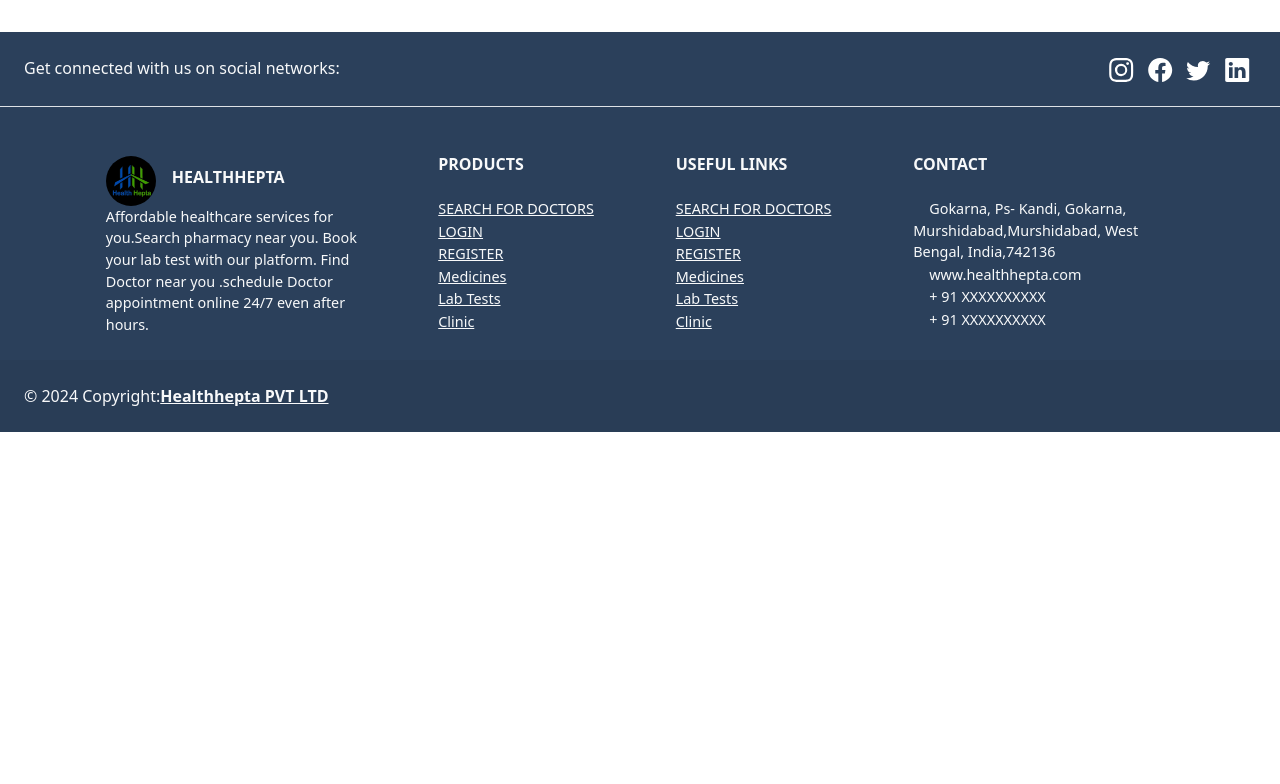
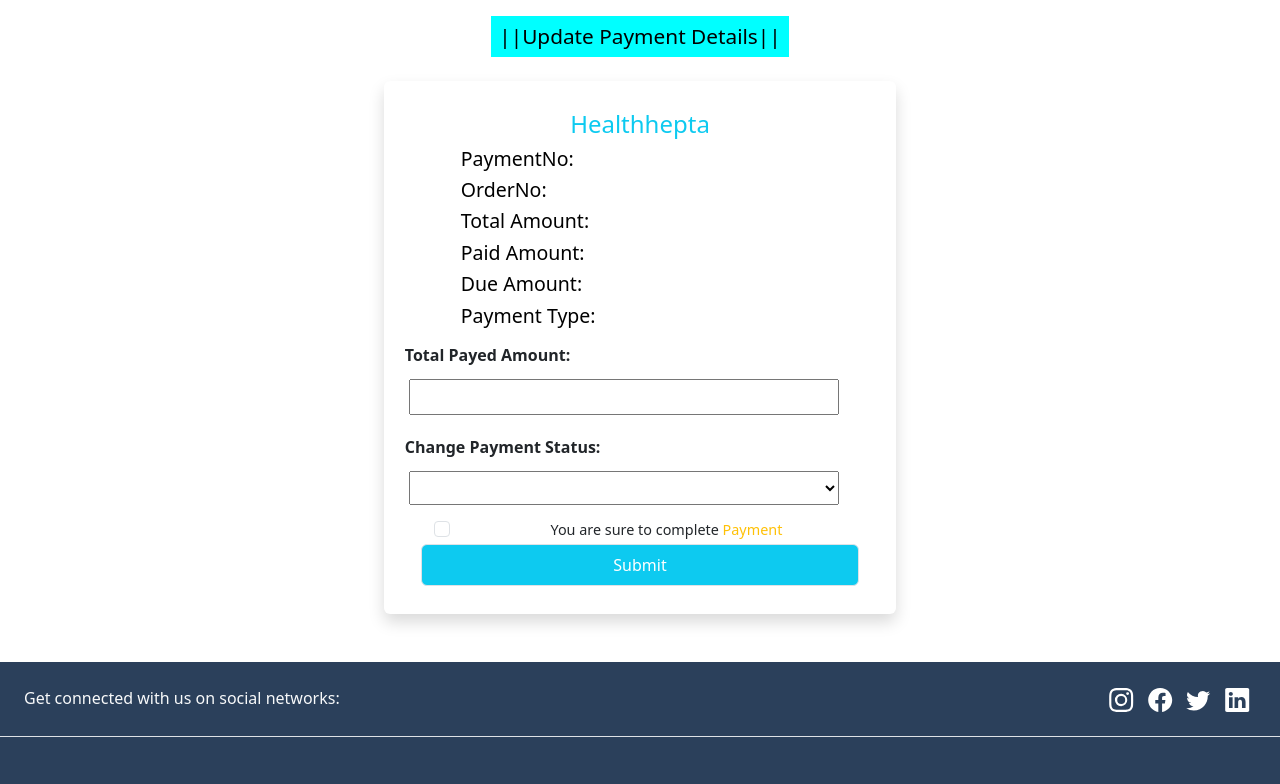
Before and after one commit to SUMAN-CHAND/HealthHeptaFrontEnd1, a React (Create React App) app: page /b2b/emp/payment/complete/action/1/1 in a window 1280 px wide. Shown: the top 784 px of the page. Built offline with nearby package versions, Linux system fonts and the light colour scheme; no server answers.

Commit message:
Commit on 20-03-2024 BY suman

```diff
--- a/src/App.js
+++ b/src/App.js
@@ -116,6 +116,7 @@
 const B2BSuperAdminOrderBill = lazy(() => import('./component/AdminPanel/B2BPanal.js/B2BSuperAdminOrderBill'));
 const AddProductBySubAdmin = lazy(() => import('./component/Service_Provider/AddProductBySubAdmin'));
 const B2BOrderAction = lazy(() => import('./component/AdminPanel/B2BPanal.js/B2BOrderAction'));
+const B2BPaymentCompleteAction = lazy(() => import('./component/AdminPanel/B2BPanal.js/B2BPaymentCompleteAction'));
 const LabStatusUpdate = lazy(() => import('./component/AdminPanel/LabStatusUpdate'));
 const PaymentCompleteAction = lazy(() => import('./component/AdminPanel/PaymentCompleteAction'));
 const PaymentCompleteActionBySub_Admin = lazy(() => import('./component/Service_Provider/PaymentCompleteActionBySub_Admin'));
@@ -211,6 +212,7 @@
               <Route path='/superadmin/b2b/orders/:id/:user_id/:product_id' element={<><Suspense fallback={<HashLoader color="#36d7b7" />}><B2BSuperAdminOrderBill /></Suspense></>} exact />
               <Route path='/superadmin/b2b/orders/action/:id/:user_id/:product_id' element={<><Suspense fallback={<HashLoader color="#36d7b7" />}><B2BOrderAction /></Suspense></>} exact />
               <Route path='/superadmin/labtest/action/:id' element={<><Suspense fallback={<HashLoader color="#36d7b7" />}><LabStatusUpdate /></Suspense></>} exact />
+              <Route path='/superadmin/b2b/payment/complete/action/:id/:user_id' element={<><Suspense fallback={<HashLoader color="#36d7b7" />}><B2BPaymentCompleteAction /></Suspense></>} exact />
 
             </Routes>
           </div>
@@ -300,6 +302,8 @@
               <Route path='/b2b/order' element={<><B2BHeader /><B2BHeader2 /> <Suspense fallback={<HashLoader color="#36d7b7" />}><B2bOrderPage /></Suspense></>} exact />
               <Route path='b2b/order/bill' element={<><B2BHeader /><B2BHeader2 /> <Suspense fallback={<HashLoader color="#36d7b7" />}><B2BOrderbill /></Suspense></>} exact />
               <Route path='/b2b/medicines/:selectLocation' element={<><B2BHeader /><B2BHeader2 /><Suspense fallback={<HashLoader color="#36d7b7" />}>< AllProductPage /></Suspense></>} exact />
+              <Route path='/b2b/emp/payment/complete/action/:id/:user_id' element={<><Suspense fallback={<HashLoader color="#36d7b7" />}><B2BPaymentCompleteAction /></Suspense></>} exact />
+
             </Routes>
           </div>
           <Fotter />
--- a/src/component/AdminPanel/B2BPanal.js/B2BHome.js
+++ b/src/component/AdminPanel/B2BPanal.js/B2BHome.js
@@ -429,10 +429,11 @@
                       <th scope="col">Service Provider Name</th>
                       <th scope="col">Order By</th>
                       <th scope="col">Date</th>
-                      <th scope="col">Payment Mood</th>
-                      <th scope="col">Payment Status</th>
                       <th scope="col">Status</th>
                       <th scope="col">Expected delivery date</th>
+                      <th scope="col">Payment</th>
+                      <th scope="col">Payment Status</th>
+                      <th scope="col">Complete Payment</th>
                       <th scope="col">Action</th>
                     </tr>
                   </thead>
@@ -445,8 +446,6 @@
                         <td>{order.name}</td>
                         <td>{order.order_by}</td>
                         <td>{order.order_date.slice(0, 10)}</td>
-                        <td>{order.payment_type}</td>
-                        <td>{order.payment_status}</td>
                         <td onClick={() => updateStatus(order.id)} style={{ cursor: 'pointer', color: 'blue' }} >{order.status}</td>
                         <td>
                           {/* {order.expected_delivery_date === null ? */}
@@ -454,6 +453,11 @@
                             {order.expected_delivery_date}
                             <br />
                           </div>
+                        </td>
+                        <td>{order.total_amount}({order.payment_type})</td>
+                        <td>{order.payment_status}</td>
+                        <td>
+                          <Link to={`/superadmin/b2b/payment/complete/action/${order.id}/${order.sub_admin_id}`}>Complete Payment</Link>
                         </td>
                         <td>
                           {/* <Link to={`/superadmin/b2b/orders/${order.id}/${order.sub_admin_id}/${order.product_id}`}><div className=" m-1" style={{ color: 'blue' }}><svg xmlns="http://www.w3.org/2000/svg" width="3w" height="3vh" fill="currentColor" class="bi bi-eye" viewBox="0 0 16 16">
@@ -482,8 +486,11 @@
                       <th scope="col">User Id</th>
                       <th scope="col">Order Id</th>
                       <th scope="col">Total Amount</th>
+                      <th scope="col">Paid Amount</th>
+                      <th scope="col">Due Amount</th>
                       <th scope="col">Payment Status</th>
                       <th scope="col">Payment Type</th>
+                      <th scope="col">Complete the Payment </th>
                       <th scope="col">Action</th>
                     </tr>
                   </thead>
@@ -494,10 +501,14 @@
                         <td>{payment.sub_admin_id}</td>
                         <td>{payment.order_id}</td>
                         <td>{payment.total_amount}</td>
+                        <td>{payment.paid_amount}</td>
+                        <td>{payment.due_amount}</td>
                         <td>{payment.payment_status}</td>
                         <td>{payment.payment_type}</td>
-                        <td> <Link to={`/superadmin/orders/order/${payment.order_id}`}><button className="btn btn-info m-1">View Order</button></Link>
-                          <Link to={`/superadmin/orders/customer/${payment.user_id}`}> <div className="btn btn-info m-1">View User</div></Link> </td>
+                        <td><Link to={`/superadmin/b2b/payment/complete/action/${payment.order_id}/${payment.sub_admin_id}`}>Complete Payment</Link></td>
+                        <td> <Link to={`/superadmin/b2b/orders/${payment.order_id}/${payment.sub_admin_id}/${payment.product_id}`}><button className="btn btn-info m-1">View Order</button></Link>
+                          {/* <Link to={`/superadmin/orders/customer/${payment.user_id}`}> <div className="btn btn-info m-1">View User</div></Link> */}
+                           </td>
                       </tr>
                     ))}
                   </tbody>
--- /dev/null
+++ b/src/component/AdminPanel/B2BPanal.js/B2BPaymentCompleteAction.js
@@ -0,0 +1,133 @@
+import React, { useEffect, useState } from 'react'
+import { useNavigate, useParams } from 'react-router-dom';
+import axiosClient from '../../axiosClient';
+export default function B2BPaymentCompleteAction() {
+    //main for connecting backend with Session
+    axiosClient.defaults.withCredentials = true;
+    const [payment, setPayment] = useState([]);
+    // const [deliveryPartners, setDeliveryPartner] = useState([]);
+    const param = useParams();
+    var order_id = param.id;
+    useEffect(() => {
+        axiosClient.get(`/superadmin/b2b/payment/status/${order_id}`)
+            .then(res => {
+                // console.log(res.data)
+                if (res.data !== null) {
+                    setPayment(res.data[0]);
+                }
+                if (res.data == null) {
+                    alert("Server error!!");
+                }
+
+            })
+            .catch(err => {
+                console.log(err)
+            })
+    }, [])
+
+    // useEffect(() => {
+    //     axiosClient.get(`/superadmin/delivery_partner`)
+    //         .then(response => {
+    //             // Handle response
+    //             setDeliveryPartner(response.data)
+    //         })
+    //         .catch(err => {
+    //             // Handle errors
+    //             console.error(err);
+    //         });
+    // }, [])
+    // console.log(order)
+
+    const [values, setValues] = useState({
+        order_id: order_id,
+        payment_status: '',
+        paid_amount: '',
+
+    })
+    const handleInput = (event) => {
+        setValues(prev => ({ ...prev, [event.target.name]: [event.target.value] }))
+    }
+    const navigate = useNavigate();
+    const handleSubmit = (event) => {
+        // console.log(values)
+        event.preventDefault();
+        axiosClient.post(`/superadmin/b2b/update/payment`, values)
+            .then(res => {
+                if (res.data.status === 'success' && res.data.role === "admin") {
+                    alert('Payment  status updated Successfully!!')
+                    navigate('/superadmin/b2b', { state: { loggedIn: true } });
+                }
+                if (res.data.status === 'success' && res.data.role === "b2b_employee") {
+                    alert('Payment  status updated Successfully!!')
+                    navigate('/b2b/emp/home', { state: { loggedIn: true } });
+                }
+                else if (res.data === null) {
+                    alert('Error')
+                }
+                else {
+                    alert('Error')
+                }
+            })
+            .catch(err => console.log(err));
+    }
+    // const expected_delivery_date = {order && order.expected_delivery_date.slice(0, 10)};
+    const dateStyle = {
+        width: "13.2rem",
+        height: "2rem",
+        fontSize: "1.1rem",
+        width: '90%'
+    };
+    return (
+        <div>
+            <div className="container mt-3" style={{ display: 'flex', flexDirection: 'column', justifyContent: 'center', alignItems: 'center' }}>
+                <h2 className='p-2' style={{ backgroundColor: 'aqua' }}>||Update Payment Details||</h2>
+                <div className='bg-white m-3 pt-3 pl-2 rounded w-30 shadow' style={{ minWidth: '40vw', height: '110%' }}>
+                    <form action='submit' onSubmit={handleSubmit} style={{ padding: '1vw' }}>
+                        <h4> <span className='text-info'>Healthhepta</span></h4>
+                        <div style={{ display: 'flex', alignItems: 'flex-start', flexDirection: 'column', marginLeft: '5vw' }}>
+                            <h5 className="font-size-15">PaymentNo: {payment && payment.payment_id} <span className="badge bg-success font-size-12 ms-2">{payment && payment.payment_status}</span></h5>
+                            <h5 className="font-size-15">OrderNo: {payment && payment.order_id} </h5>
+                            <h5 className="font-size-15">Total Amount: {payment && payment.total_amount} </h5>
+                            <h5 className="font-size-15">Paid Amount: {payment && payment.paid_amount} </h5>
+                            <h5 className="font-size-15">Due Amount: {payment && payment.due_amount} </h5>
+                            <h5 className="font-size-15">Payment Type: {payment && payment.payment_type} </h5>
+                        </div>
+                        <div className=' p-1' style={{ textAlign: 'initial', fontWeight: '700' }} >
+                            <label className='p-1' htmlFor="orderstatus">Total Payed Amount: </label>
+                            <br />
+                            <input
+                                className='m-2 p-1'
+                                type='decimal'
+                                required
+                                onChange={handleInput}
+                                name='paid_amount'
+                                style={{ width: '90%', cursor: 'pointer' }} />
+                            <br />
+                        </div>
+                        <div className=' p-1' style={{ textAlign: 'initial', fontWeight: '700' }} >
+                            <label className='p-1' htmlFor="orderstatus">Change Payment Status: </label>
+                            <br />
+                            <select
+                                className='m-2 p-1'
+                                required
+                                onChange={handleInput}
+                                name='payment_status'
+                                style={{ width: '90%', cursor: 'pointer' }}>
+                                <option value="select">{payment.payment_status}</option>
+                                <option value="due">Due</option>
+                                <option value="completed">Completed</option>
+                            </select><br />
+                        </div>
+                        <div className="form-check ">
+                            <input required className="form-check-input" type="checkbox" value="check" id="flexCheckChecked" style={{ marginLeft: '1vw' }} />
+                            <label className="form-check-label" htmlFor="flexCheckChecked">
+                                <p>You are sure to complete  <span className='text-warning'>Payment</span> </p>
+                            </label>
+                        </div>
+                        <button type='submit' className='btn  btn-default border p-2 mb-3 btn-info' style={{ width: '90%', color: 'white', cursor: 'pointer' }}>Submit</button>
+                    </form>
+                </div>
+            </div>
+        </div>
+    )
+}
--- a/src/component/AdminPanel/PaymentCompleteAction.js
+++ b/src/component/AdminPanel/PaymentCompleteAction.js
@@ -93,7 +93,7 @@
                                 onChange={handleInput}
                                 name='payment_status'
                                 style={{ width: '90%', cursor: 'pointer' }}>
-                                <option value="select">{payment.status}</option>
+                                <option value="select">{payment.payment_status}</option>
                                 <option value="completed">Completed</option>
                             </select><br />
                         </div>
--- a/src/component/B2BEmployee/B2BEmployee_Home.js
+++ b/src/component/B2BEmployee/B2BEmployee_Home.js
@@ -347,6 +347,7 @@
                                                         <th scope="col">Date</th>
                                                         <th scope="col">Payment Mood</th>
                                                         <th scope="col">Payment Status</th>
+                                                        <th scope="col">Complete Payment</th>
                                                         <th scope="col">Status</th>
                                                         <th scope="col">Action</th>
                                                     </tr>
@@ -360,6 +361,7 @@
                                                             <td>{order.order_date}</td>
                                                             <td>{order.payment_type}</td>
                                                             <td>{order.payment_status}</td>
+                                                            <td><Link to={`/b2b/emp/payment/complete/action/${order.id}/${order.sub_admin_id}`}>Complete Payment</Link></td>
                                                             <td> <Link to={`/sub-admin/orders/${order.id}/${order.sub_admin_id}/${order.product_id}`}><button className="btn btn-info m-1">View Order</button></Link></td>
                                                             <td> <button className='btn btn-danger m-1' onClick={() => deleteOrder(order.id)}>Cancle Order</button></td>
                                                         </tr>
--- a/src/component/Service_Provider/PaymentCompleteActionBySub_Admin.js
+++ b/src/component/Service_Provider/PaymentCompleteActionBySub_Admin.js
@@ -93,7 +93,7 @@
                                 onChange={handleInput}
                                 name='payment_status'
                                 style={{ width: '90%', cursor: 'pointer' }}>
-                                <option value="select">{payment.status}</option>
+                                <option value="select">{payment.payment_status}</option>
                                 <option value="completed">Completed</option>
                             </select><br />
                         </div>
```
Also changed, not shown: 171 other files (tests, documents, lock files or other folders).
